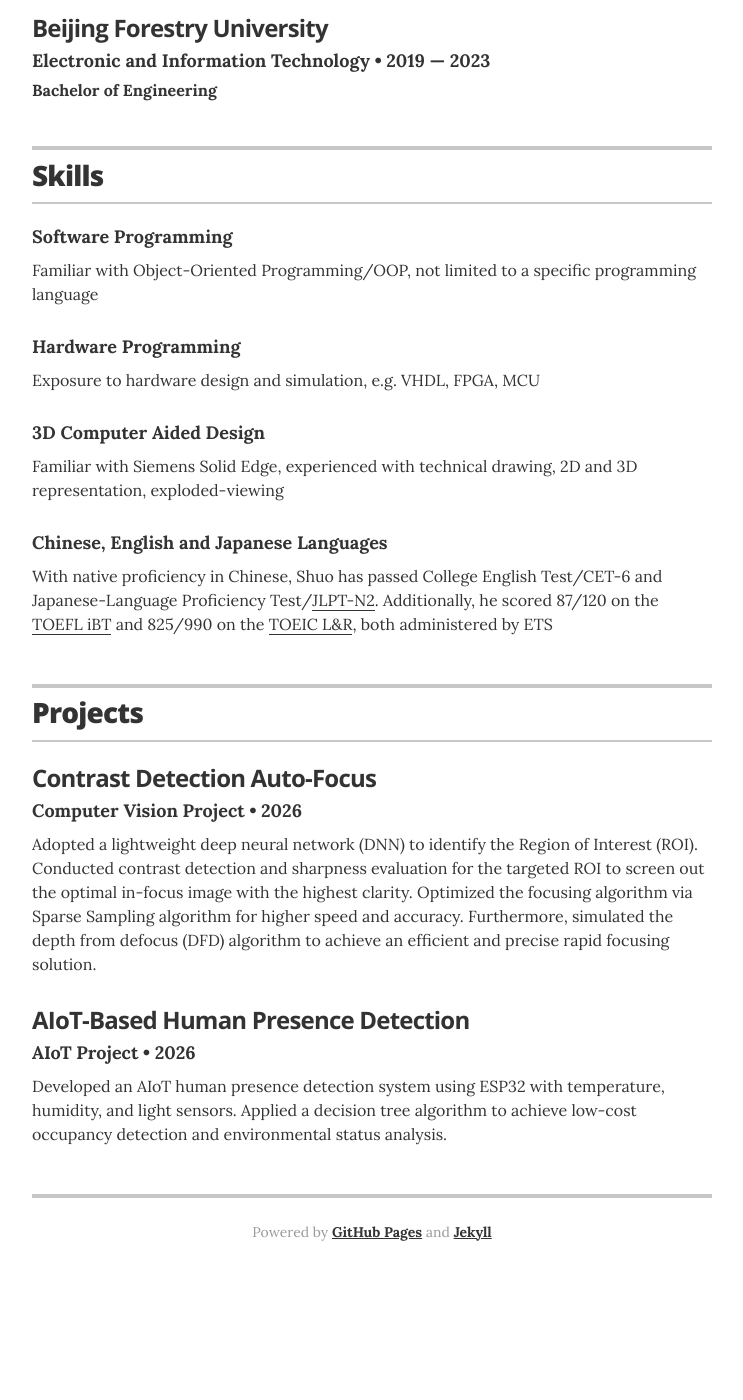
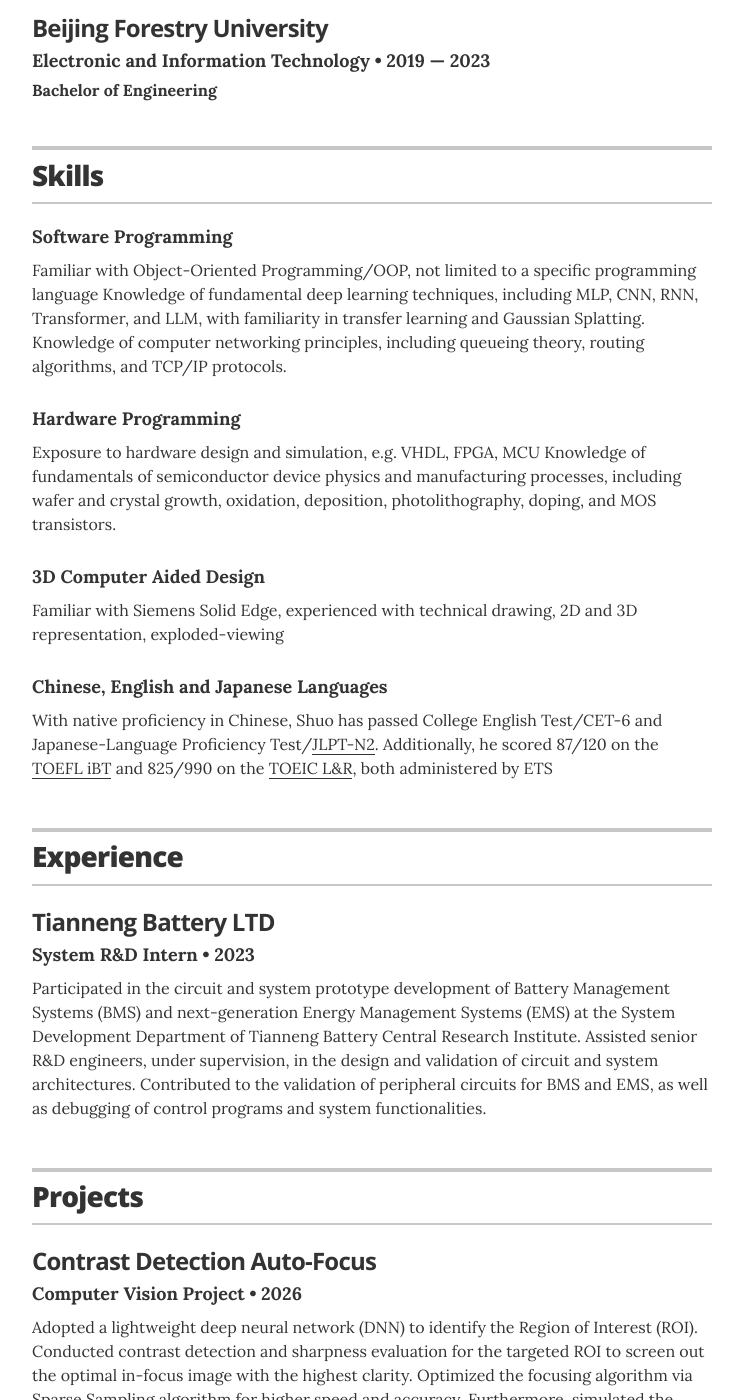
Before and after one commit to d3vzahvv/cv, a Jekyll site: the page built from index.html, in a window 1280 px wide and 1400 px high, scrolled down 586 px. Shown: the whole window, without its empty margins (268-1011 px from the left). Built offline with Jekyll 4.4.1, drawn with Linux system fonts in a browser that asks for light colours; before the commit the page ends 1877 px from its top, so only the background shows below that.

Commit message:
update experience

```diff
--- a/_config.yml
+++ b/_config.yml
@@ -33,7 +33,7 @@ resume_looking_for_work:        ""
 
 # Decide which sections to use
 # comment out to hide
-resume_section_experience:      false
+resume_section_experience:      true
 resume_section_education:       true
 resume_section_projects:        true
 resume_section_skills:          true
--- a/_data/experience.yml
+++ b/_data/experience.yml
@@ -1,6 +1,6 @@
 # Jobs
 # VP of Global Communications
 - company: Tianneng Battery LTD
-  position: System R&D
-  duration: July, 2023
-  summary: Central Research Academy
+  position: System R&D Intern
+  duration: 2023
+  summary: Participated in the circuit and system prototype development of Battery Management Systems (BMS) and next-generation Energy Management Systems (EMS) at the System Development Department of Tianneng Battery Central Research Institute. Assisted senior R&D engineers, under supervision, in the design and validation of circuit and system architectures. Contributed to the validation of peripheral circuits for BMS and EMS, as well as debugging of control programs and system functionalities.
--- a/_data/skills.yml
+++ b/_data/skills.yml
@@ -2,10 +2,13 @@
 
 - skill: Software Programming
   description: Familiar with Object-Oriented Programming/OOP, not limited to a specific programming language
+               Knowledge of fundamental deep learning techniques, including MLP, CNN, RNN, Transformer, and LLM, with familiarity in transfer learning and Gaussian Splatting.
+               Knowledge of computer networking principles, including queueing theory, routing algorithms, and TCP/IP protocols.
 
 
 - skill: Hardware Programming
   description: Exposure to hardware design and simulation, e.g. VHDL, FPGA, MCU
+               Knowledge of fundamentals of semiconductor device physics and manufacturing processes, including wafer and crystal growth, oxidation, deposition, photolithography, doping, and MOS transistors.
 
 
 - skill: 3D Computer Aided Design
```
